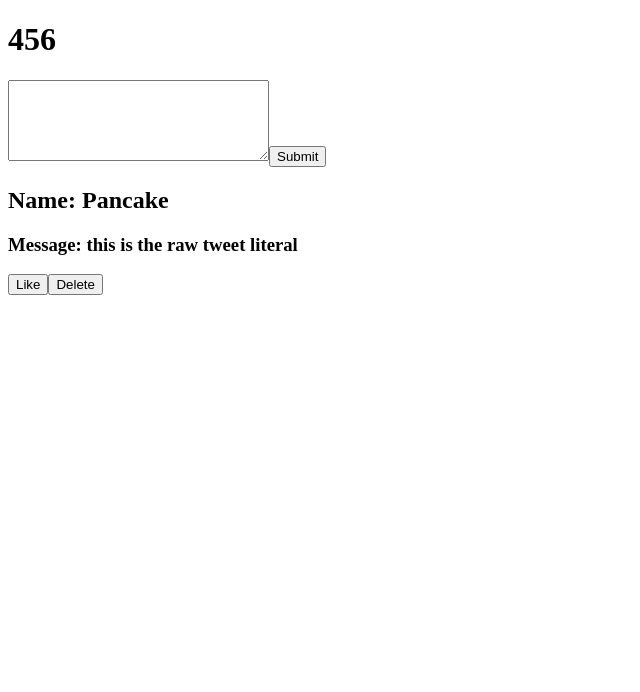
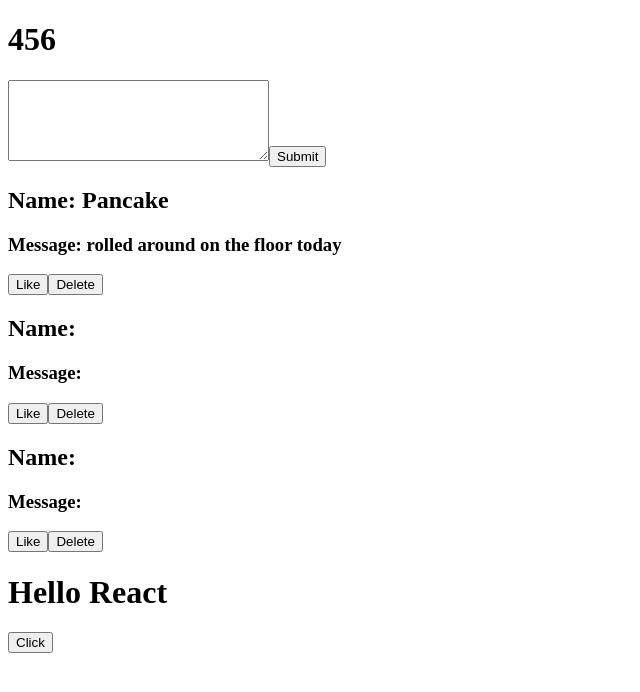
Before and after one commit to cameronlpm/react-playground, a React (Create React App) app in the folder chapter_1/react-starter/: page / in a window 1280 px wide. Shown: the top 692 px of the page, without its empty margins (0-640 px from the left). Built offline with nearby package versions, Linux system fonts and the light colour scheme.

Commit message:
adds onClick functionality

```diff
--- a/chapter_1/react-starter/src/App.js
+++ b/chapter_1/react-starter/src/App.js
@@ -1,16 +1,23 @@
 import React from 'react';
-import Tweet from './components/Tweet';
+import TweetList from './components/TweetList';
 import CreateTweet from './components/CreateTweet';
 
 function App() {
+
   const name = "Pancake";
-  let message = "this is the raw tweet literal";
+  const message = "rolled around on the floor today";
+
+  const sayHelloHandler = () => {
+    console.log(`hello`);
+  };
 
   return (
     <div>
       <h1>456</h1>
       <CreateTweet />
-      <Tweet name={name} message={message}/>
+      <TweetList name={name} message={message} />
+      <h1>Hello React</h1>
+      <button onClick={sayHelloHandler} >Click</button>
     </div>
   );
 }
```
Also changed, not shown: chapter_1/react-starter/public/manifest.json.
